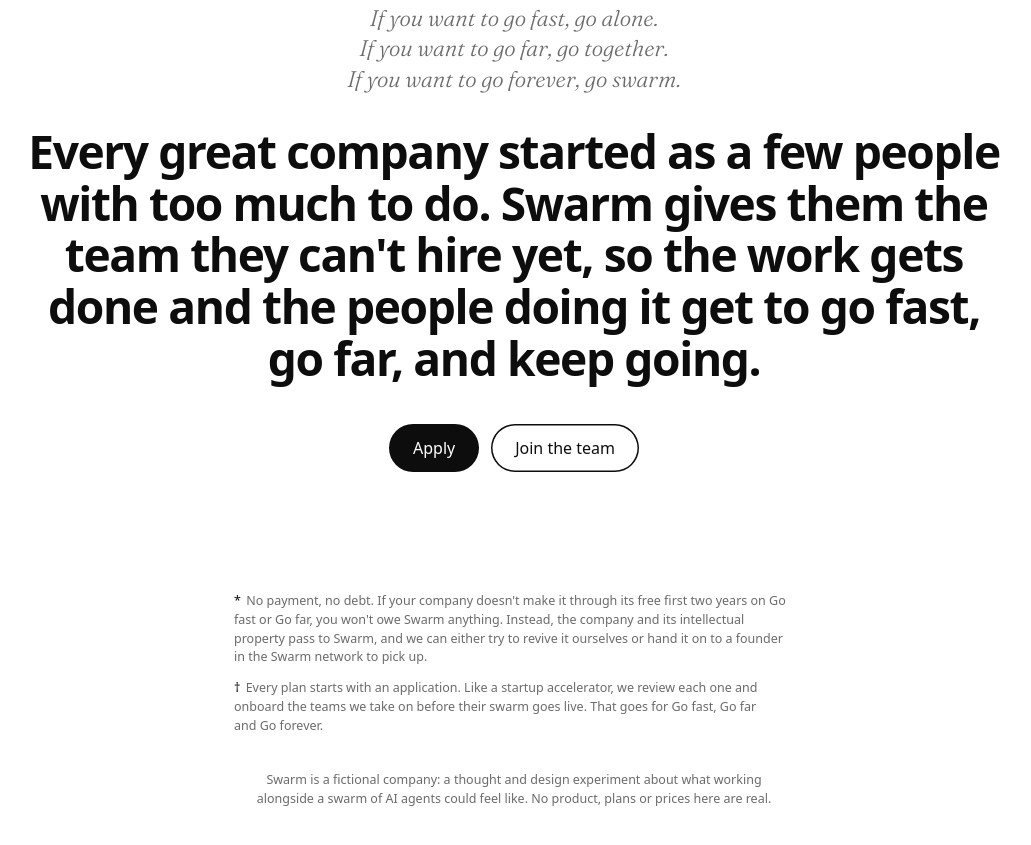
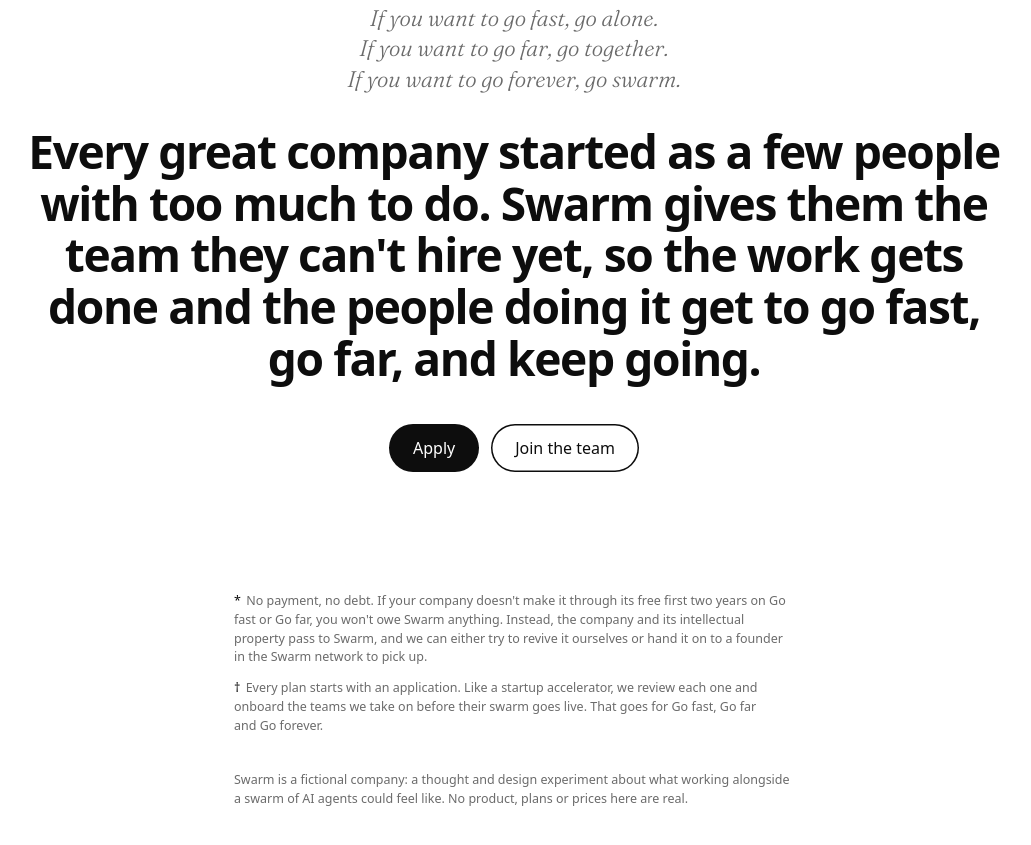
Before and after one commit to benkimo6i/swarm, a plain HTML site: page index.html in a window 1280 px wide. Shown: the part 3640-4485 px from the top of the page, without its empty margins (126-1157 px from the left). Drawn offline with Linux system fonts and the light colour scheme; animation ran at ten frames a second.

Commit message:
Move the fictional-company note inside the closing notes
Co-Authored-By: Claude Opus 5.5 <noreply@anthropic.com>

```diff
--- a/index.html
+++ b/index.html
@@ -167,10 +167,10 @@
           <p class="closing-note" id="note-apply">
             <sup>&dagger;</sup> Every plan starts with an application. Like a startup accelerator, we review each one and onboard the teams we take on before their swarm goes live. That goes for Go fast, Go far and Go&nbsp;forever.
           </p>
+          <p class="closing-note">
+            Swarm is a fictional company: a thought and design experiment about what working alongside a swarm of AI agents could feel like. No product, plans or prices here are&nbsp;real.
+          </p>
         </div>
-        <p class="closing-note">
-          Swarm is a fictional company: a thought and design experiment about what working alongside a swarm of AI agents could feel like. No product, plans or prices here are&nbsp;real.
-        </p>
       </footer>
     </main>
 
--- a/style.css
+++ b/style.css
@@ -945,7 +945,7 @@ dd,
   margin: 0 0 12px;
 }
 
-.closing-notes + .closing-note {
+.closing-notes .closing-note:last-child {
   margin-top: 36px;
 }
 
```
